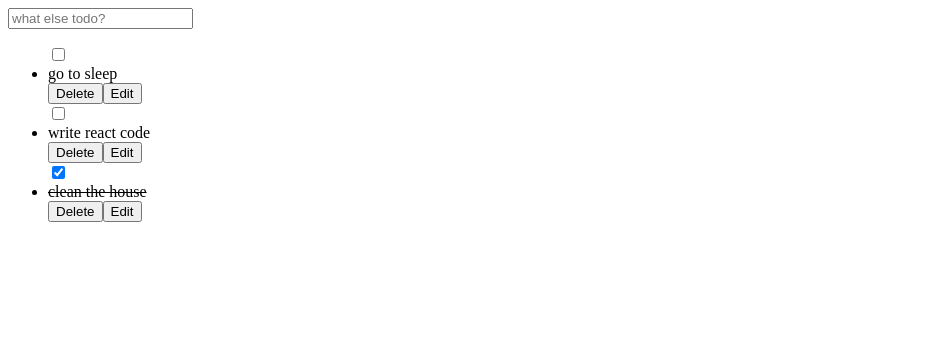
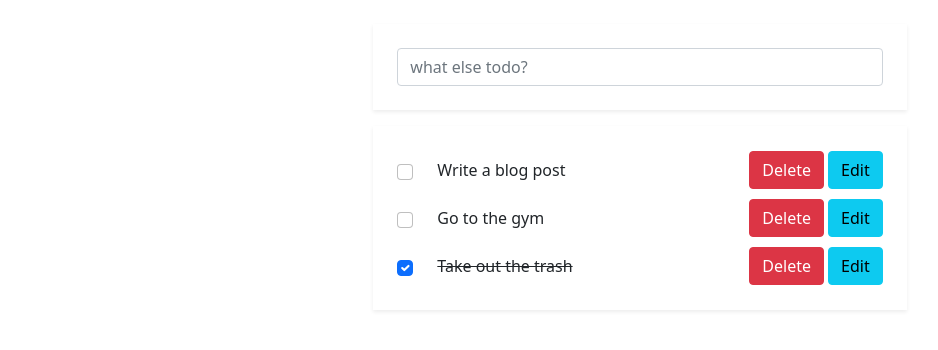
Before and after one commit to raymond1988/reactjstodoapp-basic-nocss, a React (Create React App) app: page / in a window 1280 px wide. Shown: the top 350 px of the page, without its empty margins (0-938 px from the left). Built offline with nearby package versions, Linux system fonts and the light colour scheme.

Commit message:
add bootstrap styling

```diff
--- a/package.json
+++ b/package.json
@@ -6,6 +6,7 @@
     "@testing-library/jest-dom": "^5.16.4",
     "@testing-library/react": "^13.1.1",
     "@testing-library/user-event": "^13.5.0",
+    "bootstrap": "^5.1.3",
     "react": "^18.0.0",
     "react-dom": "^18.0.0",
     "react-scripts": "5.0.1",
--- a/public/index.html
+++ b/public/index.html
@@ -1,14 +1,12 @@
 <!DOCTYPE html>
 <html lang="en">
+
 <head>
   <meta charset="utf-8" />
   <link rel="icon" href="%PUBLIC_URL%/favicon.ico" />
   <meta name="viewport" content="width=device-width, initial-scale=1" />
   <meta name="theme-color" content="#000000" />
-    <meta
-      name="description"
-      content="Web site created using create-react-app"
-    />
+  <meta name="description" content="Web site created using create-react-app" />
   <link rel="apple-touch-icon" href="%PUBLIC_URL%/logo192.png" />
   <!--
       manifest.json provides metadata used when your web app is installed on a
@@ -24,8 +22,13 @@
       work correctly both with client-side routing and a non-root public URL.
       Learn how to configure a non-root public URL by running `npm run build`.
     -->
+  <!-- Bootstrap CSS -->
+  <link href="https://cdn.jsdelivr.net/npm/bootstrap@5.1.3/dist/css/bootstrap.min.css" rel="stylesheet"
+    integrity="sha384-1BmE4kWBq78iYhFldvKuhfTAU6auU8tT94WrHftjDbrCEXSU1oBoqyl2QvZ6jIW3" crossorigin="anonymous">
+
   <title>React App</title>
 </head>
+
 <body>
   <noscript>You need to enable JavaScript to run this app.</noscript>
   <div id="root"></div>
@@ -39,5 +42,19 @@
       To begin the development, run `npm start` or `yarn start`.
       To create a production bundle, use `npm run build` or `yarn build`.
     -->
+
+  <!-- Optional JavaScript; choose one of the two! -->
+
+  <!-- Option 1: Bootstrap Bundle with Popper -->
+  <script src="https://cdn.jsdelivr.net/npm/bootstrap@5.1.3/dist/js/bootstrap.bundle.min.js"
+    integrity="sha384-ka7Sk0Gln4gmtz2MlQnikT1wXgYsOg+OMhuP+IlRH9sENBO0LRn5q+8nbTov4+1p"
+    crossorigin="anonymous"></script>
+
+  <!-- Option 2: Separate Popper and Bootstrap JS -->
+  <!--
+        <script src="https://cdn.jsdelivr.net/npm/@popperjs/core@2.10.2/dist/umd/popper.min.js" integrity="sha384-7+zCNj/IqJ95wo16oMtfsKbZ9ccEh31eOz1HGyDuCQ6wgnyJNSYdrPa03rtR1zdB" crossorigin="anonymous"></script>
+        <script src="https://cdn.jsdelivr.net/npm/bootstrap@5.1.3/dist/js/bootstrap.min.js" integrity="sha384-QJHtvGhmr9XOIpI6YVutG+2QOK9T+ZnN4kzFN1RtK3zEFEIsxhlmWl5/YESvpZ13" crossorigin="anonymous"></script>
+        -->
 </body>
+
 </html>
--- a/src/App.js
+++ b/src/App.js
@@ -2,9 +2,9 @@ import { useState } from 'react'
 import './App.css'
 
 const data = [
-  { id: 1, name: 'go to sleep', isComplete: false },
-  { id: 2, name: 'write react code', isComplete: false },
-  { id: 3, name: 'clean the house', isComplete: true }
+  { id: 1, name: 'Write a blog post', isComplete: false },
+  { id: 2, name: 'Go to the gym', isComplete: false },
+  { id: 3, name: 'Take out the trash', isComplete: true }
 ]
 
 const App = () => {
@@ -67,13 +67,14 @@ const App = () => {
 
   return (
     <div className='app'>
-      <div className=''>
-        <div className='todo-input-wrapper'>
+      <div className='vstack gap-3 pt-4 col-md-5 mx-auto'>
+        <div className=' p-4 shadow-sm'>
           <form
-            className={!showUpdate ? 'show-forms' : 'hide-forms'}
+            className={!showUpdate ? 'show-forms' : 'hide-forms form-control'}
             onSubmit={e => handleCreateNewTask(e)}
           >
             <input
+              className='form-control'
               type='text'
               placeholder='what else todo?'
               onChange={e => setnewTodo(e.target.value)}
@@ -88,6 +89,7 @@ const App = () => {
                 key={task.id}
               >
                 <input
+                  className='form-control'
                   type='text'
                   onChange={e => setUpdateTask(e.target.value)}
                   defaultValue={task.name}
@@ -95,13 +97,13 @@ const App = () => {
               </form>
             ))}
         </div>
-        <div className='todo-list-wrapper'>
-          <ul className=''>
+        <div className=' p-4 shadow-sm'>
+          <ul className='list-group gap-2'>
             {todos &&
               todos.map(todo => (
-                <div key={todo.id} className='flex items-center'>
+                <div key={todo.id} className='d-flex justify-content-start align-items-center'>
                   <input
-                    className='mr-3'
+                    className='form-check-input'
                     type='checkbox'
                     onChange={() => handleCheckboxClick(todo.id)}
                     checked={todo.isComplete}
@@ -109,23 +111,23 @@ const App = () => {
                   <li
                     className={
                       !todo.isComplete
-                        ? 'todo-list-item'
-                        : 'todo-list-item-checked'
+                        ? 'todo-list-item list-group-item border-0 ms-2'
+                        : 'todo-list-item-checked list-group-item border-0 ms-2'
                     }
                   >
                     {todo.name}
                   </li>
-                  <div className=''>
+                  <div className='ms-auto d-flex gap-1'>
                     <button
                       type='button'
-                      className='deleteBtn'
+                      className='deleteBtn btn btn-danger'
                       onClick={() => handleDelete(todo.id)}
                     >
                       Delete
                     </button>
                     <button
                       type='button'
-                      className='updateBtn'
+                      className='updateBtn btn btn-info'
                       onClick={() => handleEdit(todo.id)}
                     >
                       Edit
```
Also changed, not shown: 1 other file (tests, documents, lock files or other folders). Lines whose indentation alone changed are shown as unchanged.
